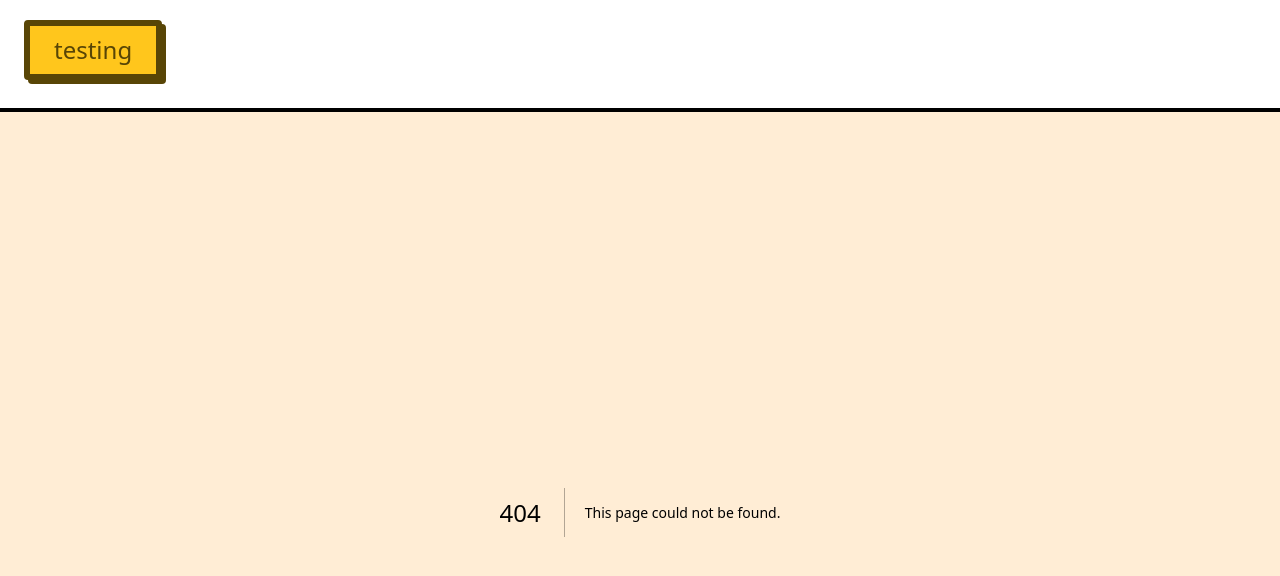
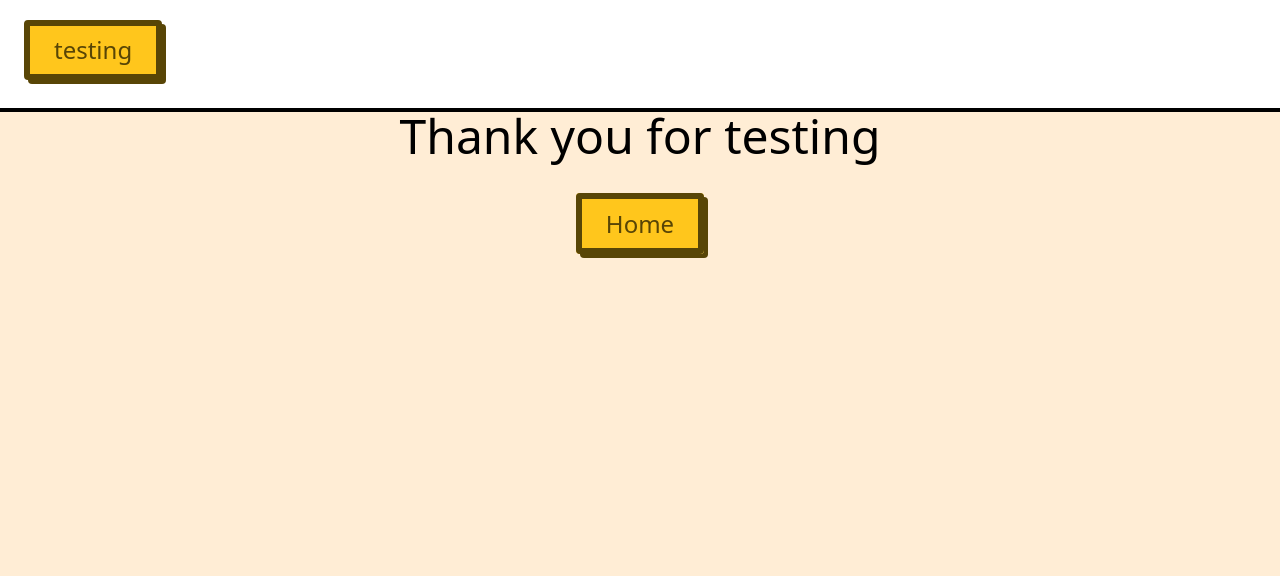
Before and after one commit to shaikhyakubhossain/quiz-app, a Next.js app: page /Result in a window 1280 px wide. Before the commit this address had no page. Shown: the top 576 px of the page. Built offline with nearby package versions, Linux system fonts and the light colour scheme.

Commit message:
Add Result page

```diff
--- /dev/null
+++ b/src/app/(pages)/Result/page.tsx
@@ -0,0 +1,13 @@
+import Btn from "@/app/component/Btn/btn.component";
+import Link from "next/link";
+
+
+
+export default function Result(): JSX.Element {
+    return (
+        <div className={`w-auto flex flex-col justify-center text-center`}>
+            <div className="text-5xl text-center mb-12">Thank you for testing</div>
+            <Link href={'/'}><Btn>Home</Btn></Link>
+        </div>
+    )
+}
--- a/src/app/component/Options/options.component.tsx
+++ b/src/app/component/Options/options.component.tsx
@@ -46,7 +46,7 @@ export default function Options(props: propsType): JSX.Element {
 
     const nextQuestion = () => {
         // router.push('/');
-        router.push('/' + (props.maxQuestions >= (props.QuestionNo + 2) ? 'Question/' + (props.QuestionNo + 2) : ''));
+        router.push('/' + (props.maxQuestions >= (props.QuestionNo + 2) ? 'Question/' + (props.QuestionNo + 2) : 'Result'));
     }
 
 
```
